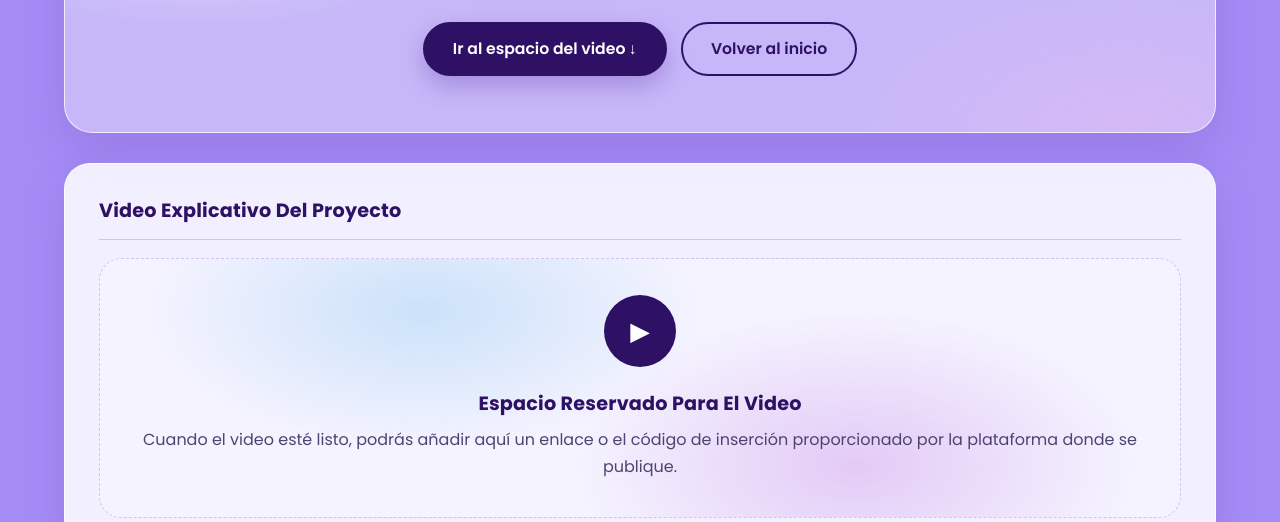
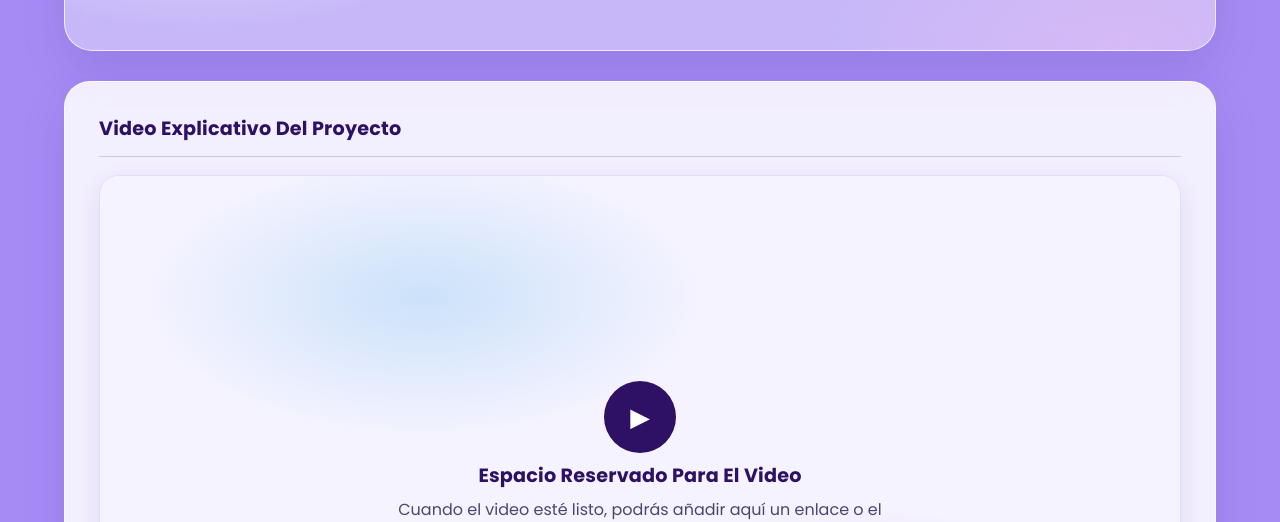
Before and after one commit to valentina1909/pagina_linea_enfasis_3, a plain HTML site: page linea_enfasis_2/proyecto.html in a window 1280 px wide. Shown: the part 317-839 px from the top of the page. Drawn offline with Linux system fonts and the light colour scheme.

Commit message:
reorganización y mejoras visuales de líneas de énfasis 2

```diff
--- a/linea_enfasis_2/css/estilos.css
+++ b/linea_enfasis_2/css/estilos.css
@@ -1197,6 +1197,11 @@ a.card{
 .pagina-conceptos .content-panel .card-coral{ border-top:4px solid var(--rojo); }
 .pagina-conceptos .content-panel .card h4{ font-size:1.05rem; margin:0 0 14px; padding-bottom:14px; border-bottom:1px solid var(--linea-media); }
 
+.pagina-proyecto .embed-frame{ min-height:260px; }
+.pagina-proyecto .embed-frame .video-placeholder{ position:absolute; inset:0; min-height:0; border:0; border-radius:0; }
+.pagina-proyecto .video-placeholder h3{ margin:0 0 6px; }
+.pagina-proyecto .video-placeholder p{ max-width:520px; }
+
 .boton-subir{
     position:fixed;
     right:22px;
--- a/linea_enfasis_2/proyecto.html
+++ b/linea_enfasis_2/proyecto.html
@@ -9,16 +9,18 @@
 </head>
 <body>
   <script src="js/encabezado.js"></script>
-  <main id="contenido">
+  <main id="contenido" class="pagina-proyecto">
 
     <section class="hero">
       <h1>Proyecto - Video Tutorial</h1>
-      <div class="hero-actions"><a class="button button-primary" href="#video">Ir al espacio del video ↓</a><a class="button button-secondary" href="index.html">Volver al inicio</a></div>
     </section>
     <section class="content-panel" id="video">
       <h2>Video explicativo del proyecto</h2>
-      <div class="video-placeholder">
-        <div><div class="play" aria-hidden="true">▶</div><h3>Espacio reservado para el video</h3><p>Cuando el video esté listo, podrás añadir aquí un enlace o el código de inserción proporcionado por la plataforma donde se publique.</p></div>
+
+      <div class="embed-frame">
+        <div class="video-placeholder">
+          <div><div class="play" aria-hidden="true">▶</div><h3>Espacio reservado para el video</h3><p>Cuando el video esté listo, podrás añadir aquí un enlace o el código de inserción proporcionado por la plataforma donde se publique.</p></div>
+        </div>
       </div>
     </section>
 
```
